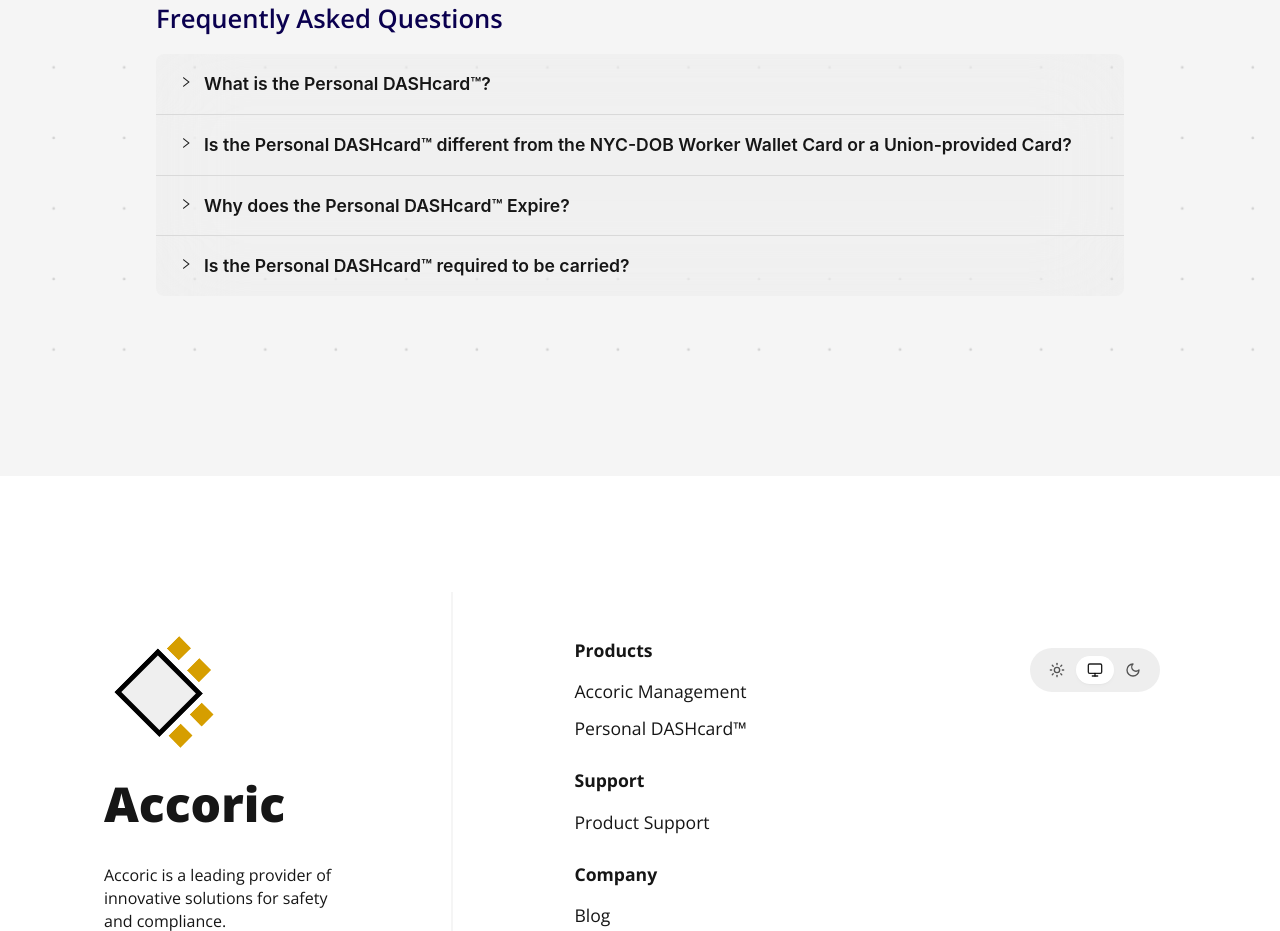
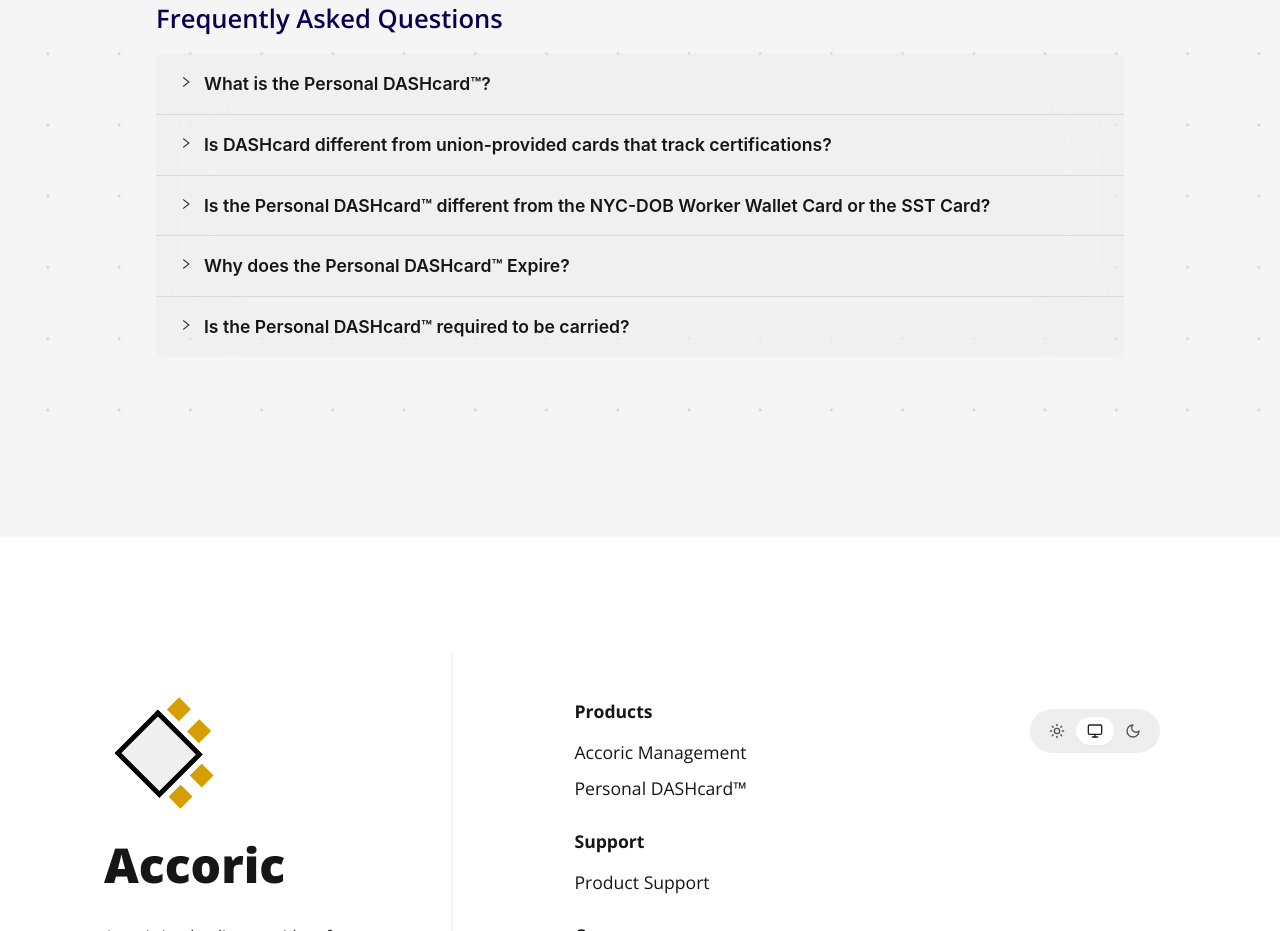
Before and after one commit to fastlinesafetytraining/accoric, a Next.js app: page /personal-dashcard in a window 1280 px wide. Shown: the part 5781-6712 px from the top of the page. Built offline with nearby package versions, Linux system fonts and the light colour scheme; no server answers.

Commit message:
Add new words to cspell configuration and enhance FAQ content with detailed HTML answers for improved user understanding.

```diff
--- a/containers/personal-dashcard-page/FAQSec.tsx
+++ b/containers/personal-dashcard-page/FAQSec.tsx
@@ -1,27 +1,50 @@
-import React from 'react'
-import FAQ from '@/Components/UI/FAQ'
+import React from "react";
+import FAQ from "@/Components/UI/FAQ";
 
 export default function FAQSec() {
 	const faq = [
 		{
 			question: "What is the Personal DASHcard™?",
-            answer: "The Personal DASHcard™ is a card that allows you to access your certifications information from anywhere, anytime."
+			answer:
+				"<p>The Personal DASHcard™ is the first all-in-one certification tracker built for workers. It’s a physical NFC/QR card paired with a mobile app that puts your entire training record in your hands.</p><p><b>With DASHcard you can:</b></p><p><ul><li>Store every certification you’ve earned — from DOB SST and OSHA cards to forklift, boom lift, CPR/first aid, confined space, rigging, welding, and more.</li><li>Share instantly by scanning or tapping your card to pull up your digital profile anywhere, anytime.</li><li>Get reminders before your certifications expire so you’re never caught off guard.</li>Back up your record — if you lose or forget an official wallet card, you still have your records ready to send to an employer.<li>Take control of your career by owning your certification record, independent of any one school, union, or employer.</li></ul></p>",
 		},
 		{
-            question: "Is the Personal DASHcard™ different from the NYC-DOB Worker Wallet Card or a Union-provided Card?",
-            answer: "Yes – the NYC-DOB Worker Wallet Card only stores certifications issued by the Department of Buildings (like rigging, scaffold, mast climber, etc.) through approved providers. The Personal DASHcard™ goes further. It lets you store, manage, and share all your certifications - whether DOB-issued, union, employer-provided, OSHA, equipment training, or even out-of-state credentials. It's your complete, centralized record – not limited to any one agency or provider."
+			question:
+				"Is DASHcard different from union-provided cards that track certifications?",
+			answer:
+				"<p><b>Yes — it’s different</b></p><p>Union cards sometimes track certifications within their own training systems, but those cards are limited to your union’s programs. They won’t include certifications you’ve earned outside the union, such as OSHA, DOB-required SST, forklift, aerial lift, CPR, confined space, or specialty trade training.</p><p>DASHcard is universal — and it puts you in control. It’s your personal record that brings together all certifications, from any provider or union, in one place. That means whether you earn a certification through your union, your employer, or an independent training provider, you can store, organize, and share them instantly with DASHcard.</p><p>With DASHcard, you’re not depending on one system or one organization — you own your certification record and carry it wherever your career takes you.</p>",
+		},
+		{
+			question:
+				"Is the Personal DASHcard™ different from the NYC-DOB Worker Wallet Card or the SST Card?",
+			answer: `<p><b>Yes, DASHcard is completely different.</b></p><p><ul><li>The NYC DOB Worker Wallet Card and the SST Card are official DOB-issued credentials that you are legally required to carry on regulated job sites under RCNY § 3321 and Local Law 196.</li><li> DASHcard is not a DOB-issued card. It’s a personal certification tracker — a supplemental tool that lets you store, organize, and share all of your certifications in one place (DOB-required or otherwise).</li><li> Even with DASHcard, you must still carry your official wallet cards (SST, OSHA, DOB Worker Wallet) whenever they are required by law.</li></ul></p><p><b>Why use DASHcard if I still need to carry my Worker Wallet and SST cards?</b></p><p>Because those official cards only cover a few specific certifications. DASHcard helps you manage dozens of others — forklift, aerial lift, confined space, CPR/first aid, HAZWOPER, welding, and more. Plus, you get expiration reminders and an all-in-one digital backup in case you lose a card.</p>`,
 		},
 		{
 			question: "Why does the Personal DASHcard™ Expire?",
-            answer: "The Personal DASHcard™ expires every three years to maintain the integrity, security, and performance of the platform. As technology and compliance needs evolves , this renewal ensures your card stays compatible with the latest system updates and security standards. It also gives users an opportunity to refresh their information and continue using a card that reflects the most current version of our platform."
-        }, {
+			answer:
+				"<p><b>The Personal DASHcard™ expires every 3 years</b></p><p>To maintain the integrity, security, and performance of the platform. As technology and compliance needs evolves, this renewal ensures your card stays compatible with the latest system updates and security standards. It also gives users an opportunity to refresh their information and continue using a card that reflects the most current version of our platform.</p>",
+		},
+		{
 			question: "Is the Personal DASHcard™ required to be carried?",
-            answer: "It's not legally required, but in today's job market, being ready to prove your certifications matters. Whether you're union or non-union, employers and job sites want to see your credentials fast. The Personal DASHcard™ makes that easy. It's your all-in-one proof, both physical and digital, so you're never caught off guard on the job or passed over for work because you couldn't show your certs."
-        }
-    ]
+			answer: `<p><b>No — DASHcard is not legally required.</b></p>
+<p>Only official cards, like your NYC DOB SST card, OSHA card, or Worker Wallet Card, are legally required to be carried on regulated job sites. DASHcard is not a DOB-issued credential and does not replace those cards.</p>
+<p><b>So why carry it?</b></p>
+<p>Because DASHcard gives you advantages that official cards don't:</p>
+<p>
+<ul>
+  <li><b>All-in-one:</b> Keep every certification — DOB-required or not — together in one card and app.</li>
+  <li><b>Beyond DOB:</b> Track and manage certifications that aren’t stored anywhere else, like forklift operator, boom lift operator, CPR/First Aid, confined space, welding, and many more.</li>
+  <li><b>Backup:</b> If you lose or forget an official card, you still have digital proof to share instantly while waiting for a replacement.</li>
+  <li><b>Expiration reminders:</b> Never get caught off guard with expired training.</li>
+  <li><b>Professional edge:</b> Showing up with everything organized makes you stand out to employers and foremen.</li>
+</ul>
+</p>
+<p>DASHcard isn't about replacing the required cards — it's about making sure your're always covered, always organized, and always ready to work.</p>`,
+		},
+	];
 	return (
 		<section>
 			<FAQ items={faq} />
 		</section>
-  )
+	);
 }
--- a/cspell.config.yaml
+++ b/cspell.config.yaml
@@ -53,4 +53,6 @@
     - cybercriminals
     - gifs
     - pcms
+    - RCNY
+    - HAZWOPER
 ...
```
Lines whose indentation alone changed are shown as unchanged.
